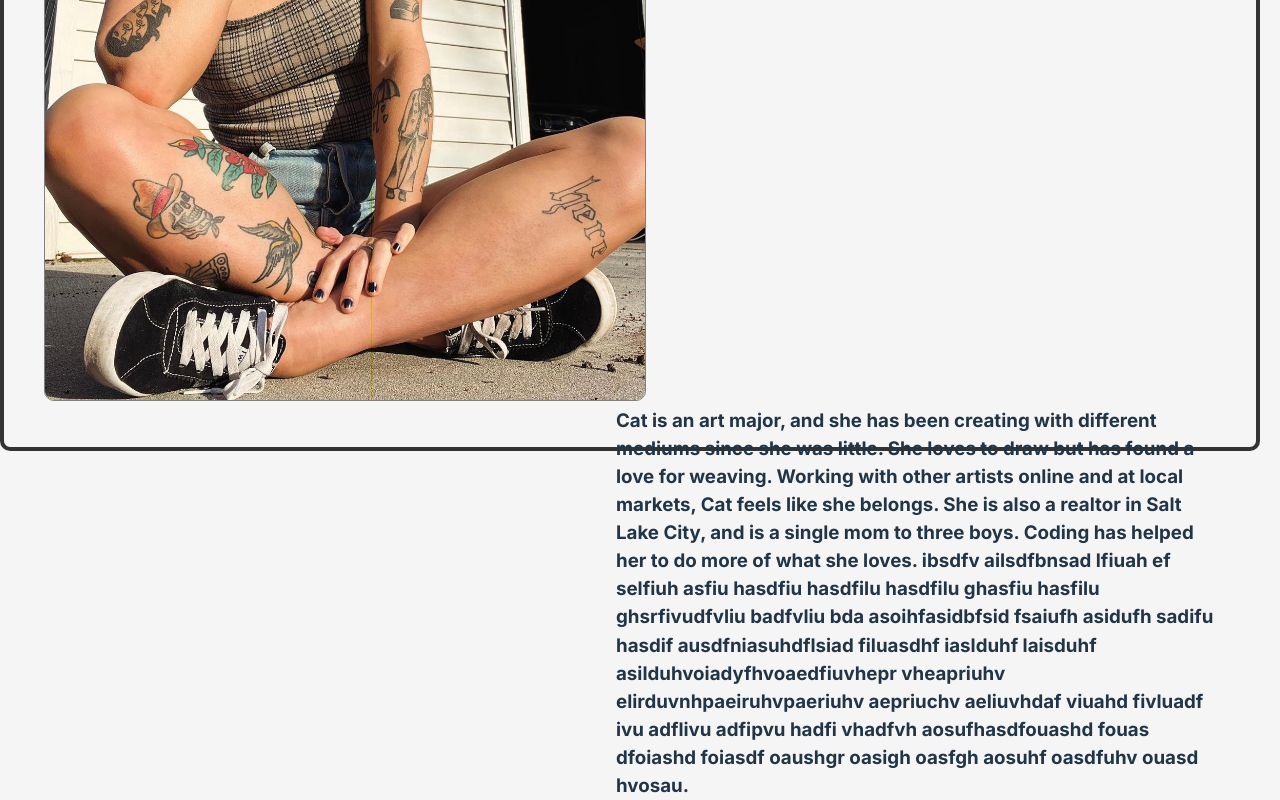
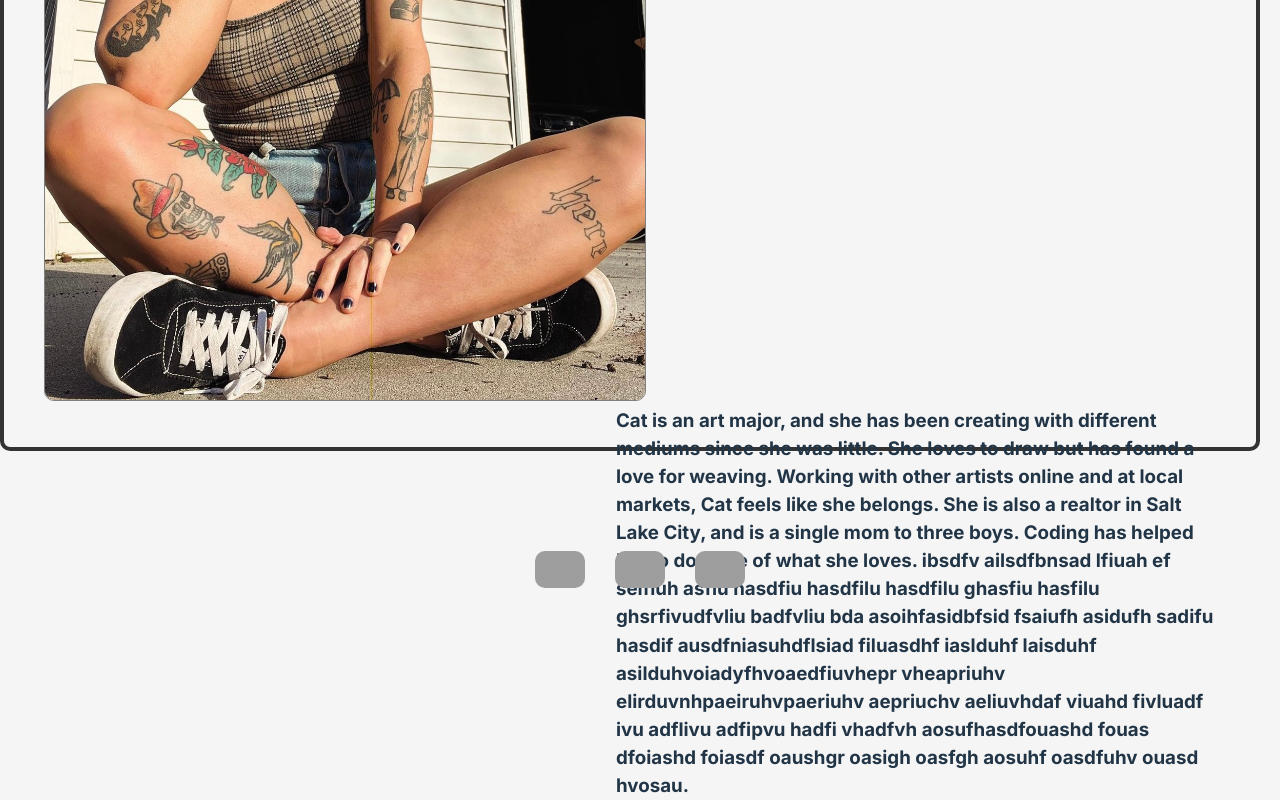
Before and after one commit to catmmontoya/Artist-Podcast-Web-App, a React (Vite) app in the folder ArtSite/: page /about in a window 1280 px wide. Shown: the part 585-1385 px from the top of the page. Built offline with nearby package versions, Linux system fonts and the light colour scheme; no server answers; grey boxes are pictures that could not be loaded; a web font is replaced by a local one.

Commit message:
centered shop cards and added footer

```diff
--- a/ArtSite/src/App.css
+++ b/ArtSite/src/App.css
@@ -1,11 +1,5 @@
 #root {
-  /* color-scheme: light dark;
-  color: rgba(255, 255, 255, 0.87);
-  background-color: #242424; */
-  /* max-width: 1280px; */
   margin: 0;
-  /* padding: 2rem;
-  text-align: center;  */
 }
 
 body {
@@ -28,6 +22,22 @@ button {
   color: white;
   cursor: pointer;
   background-color: darkslategray;
+}
+
+.footer {
+  min-height: 150px;
+  margin-top: 50px;
+  position: absolute;
+  bottom: 0;
+  width: 100%;
+  display: flex;
+  justify-content: center;
+}
+
+.shop-main {
+  display: grid;
+  grid-template-columns: repeat(3, 1fr);
+  gap: 10px;
 }
 
 .logo {
--- a/ArtSite/src/components/BlogPost.jsx
+++ b/ArtSite/src/components/BlogPost.jsx
@@ -1,6 +1,7 @@
 import { useSelector } from "react-redux"
 import { useState } from "react"
 import axios from "axios"
+import Footer from "../components/Footer"
 
 function BlogPost({ post, setPosts }) {
   const userId = useSelector((state) => state.userId)
@@ -67,6 +68,7 @@ function BlogPost({ post, setPosts }) {
     <button onClick={handleSubmit}>Submit</button>
     </>
 }
+<Footer />
     </>
   )
 }
--- a/ArtSite/src/components/Episode.jsx
+++ b/ArtSite/src/components/Episode.jsx
@@ -1,6 +1,7 @@
 import { useSelector } from "react-redux"
 import { useState } from "react"
 import axios from "axios"
+import Footer from "../components/Footer"
 
 function Episode({ episode, setEpisodes }) {
 const userId = useSelector((state) => state.userId)
@@ -66,6 +67,7 @@ const handleSubmit = (e) => {
     <button onClick={handleSubmit}>Submit</button>
     </>
 }
+<Footer />
     </>
   )
 }
--- /dev/null
+++ b/ArtSite/src/components/Footer.jsx
@@ -0,0 +1,16 @@
+export default function Footer() {
+
+  return (
+    <div className="footer">
+        <a  href="https://www.instagram.com/catmmtoya/">
+            <img className="icon" src="https://i.pinimg.com/736x/39/38/6d/39386d212ac9a4626cd4f3fb25466503.jpg" alt="Instagram" />
+        </a>
+        <a href="https://www.tiktok.com/@sc8tlin">
+            <img className="icon" src="https://img.freepik.com/free-psd/3d-realistic-tiktok-icon_125540-2052.jpg?size=626&ext=jpg&ga=GA1.1.735520172.1710288000&semt=ais" alt="Tik Tok" />
+        </a>
+        <a href="mailto:catmmontoya@gmail.com">
+            <img className="icon" src="https://banner2.cleanpng.com/20180426/rvq/kisspng-email-computer-icons-logo-mail-or-feedback-icon-5ae1d3765ce883.2092313415247491743806.jpg" alt="Contact Me" />
+        </a>
+    </div>
+  )
+}
--- a/ArtSite/src/components/RootLayout.jsx
+++ b/ArtSite/src/components/RootLayout.jsx
@@ -98,5 +98,4 @@ const buttonClick = async () => {
   );
           }
 
-
 export default RootLayout;
--- a/ArtSite/src/index.css
+++ b/ArtSite/src/index.css
@@ -40,6 +40,14 @@ h1 {
 
 h4 {
   margin-top: 0;
+  margin-bottom: 50px;
+}
+
+.icon {
+  max-width: 50px;
+  margin-left: 15px;
+  margin-right: 15px;
+  border-radius: 10px;
 }
 
 button {
@@ -66,9 +74,8 @@ main {
   max-width: 1400px;
   min-height: 500px;
   margin: auto;
-  /* display: flex; */
-  /* align-items: center;
-  justify-content: center; */
+  position: relative;
+  padding-bottom: 250px;
 }
 
 nav {
@@ -95,8 +102,8 @@ div.shop-card {
 }
 
 img.card-img {
-  max-width: 400px;
-  max-height: 420px;
+  width: 100%;
+  height: 80%;
   border-radius: 10px;
 }
 
--- a/ArtSite/src/pages/About.jsx
+++ b/ArtSite/src/pages/About.jsx
@@ -1,10 +1,15 @@
+import Footer from "../components/Footer"
+
 function About() {
   return (
+    <>
     <div className="about-container">
         <h2>Hey there</h2>
         <img className="self-img" src="/images/self-portrait.jpg" />
         <h3 className="self-text">Cat is an art major, and she has been creating with different mediums since she was little. She loves to draw but has found a love for weaving. Working with other artists online and at local markets, Cat feels like she belongs. She is also a realtor in Salt Lake City, and is a single mom to three boys. Coding has helped her to do more of what she loves. ibsdfv ailsdfbnsad lfiuah ef selfiuh asfiu hasdfiu hasdfilu hasdfilu ghasfiu hasfilu ghsrfivudfvliu badfvliu bda asoihfasidbfsid fsaiufh asidufh sadifu hasdif ausdfniasuhdflsiad filuasdhf iaslduhf laisduhf asilduhvoiadyfhvoaedfiuvhepr vheapriuhv elirduvnhpaeiruhvpaeriuhv aepriuchv aeliuvhdaf viuahd fivluadf ivu adflivu adfipvu hadfi vhadfvh aosufhasdfouashd fouas dfoiashd foiasdf oaushgr oasigh oasfgh aosuhf oasdfuhv ouasd hvosau.</h3>
     </div>
+    <Footer />
+    </>
   )
 }
 
--- a/ArtSite/src/pages/Cart.jsx
+++ b/ArtSite/src/pages/Cart.jsx
@@ -1,5 +1,6 @@
 import { useSelector } from "react-redux"
 import Card from "../components/ShopCard"
+import Footer from "../components/Footer"
 
 
 function Cart() {
@@ -10,13 +11,13 @@ function Cart() {
   const myCart = cart.map((item) => <Card item={item} key={item.itemId} inCart={true} />)
 
   return (
+    <>
     <div>
       <h2 className="cart">Shopping Cart</h2>
-      {/* <li key={item.id}>
-{item.name} - <button onClick={() => removeFromCart(item.id)}>Remove</button>
-</li> */}
       {myCart}
     </div>
+    <Footer />
+    </>
   )
 }
 
--- a/ArtSite/src/pages/Home.jsx
+++ b/ArtSite/src/pages/Home.jsx
@@ -3,6 +3,7 @@ import axios from "axios"
 import { useState, useEffect } from "react"
 import { useSelector } from "react-redux"
 import AdminCard from "../admins/AdminCard"
+import Footer from "../components/Footer"
 
 export default function Home() {
     const [items, setItems] = useState([])
@@ -58,9 +59,10 @@ export default function Home() {
         <div>
             <h4>Welcome! This is home for my art and thoughts, as well as a place for you to find other artists like me</h4>
         </div>
+        <div className="shop-main">
         {adminId &&
                 <button className="img-btn" onClick={editMode}>Add Shop Item</button>
-                }
+            }
             {isEditing &&
                 <>
                 <input value={picture} placeholder="Pic here" onChange={(e) => setPicture(e.target.value)} />
@@ -71,6 +73,8 @@ export default function Home() {
                 </>
                 }
                 {myContent}
+                </div>
+                <Footer />
         </>
     )
 }
--- a/ArtSite/src/pages/LoginForm.jsx
+++ b/ArtSite/src/pages/LoginForm.jsx
@@ -4,6 +4,7 @@ import { useEffect } from "react";
 import { useDispatch } from "react-redux"
 import { useNavigate } from "react-router-dom"
 import { Form } from "react-bootstrap"
+import Footer from "../components/Footer"
 
 export default function LoginForm() {
     const [passwordValue, setPasswordValue] = useState('');
@@ -63,6 +64,7 @@ export default function LoginForm() {
 useEffect(() => {}, [])
 
     return (
+        <>
         <form
         onSubmit={handleLogin}>
             <div>
@@ -88,5 +90,7 @@ useEffect(() => {}, [])
             </Form.Group>
                 </div>
         </form>
+        <Footer />
+        </>
     )
 }
--- a/ArtSite/src/pages/SignupForm.jsx
+++ b/ArtSite/src/pages/SignupForm.jsx
@@ -2,6 +2,7 @@ import { useState } from "react"
 import axios from "axios"
 import { useDispatch } from "react-redux"
 import { useNavigate } from "react-router-dom"
+import Footer from "../components/Footer"
 
 function SignupForm() {
     const [username, setUsername] = useState("")
@@ -38,6 +39,7 @@ function SignupForm() {
     }
 
   return (
+    <>
     <form
          onSubmit={handleSignup}>
             <h2>Let's set up your account!</h2>
@@ -55,6 +57,8 @@ function SignupForm() {
 
             <button type="submit">Sign Up</button>
         </form>
+        <Footer />
+        </>
   )
 }
 
```
